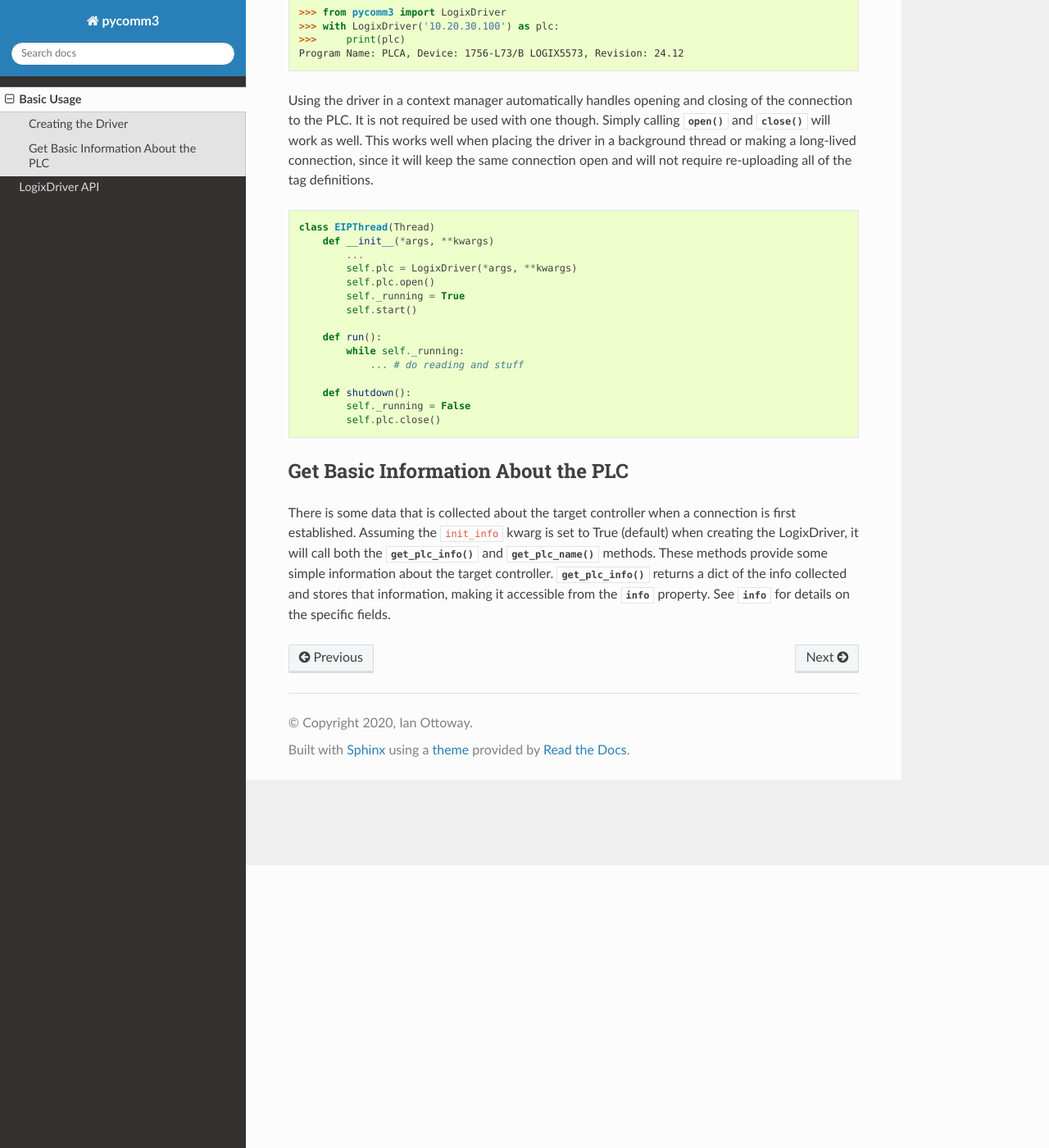
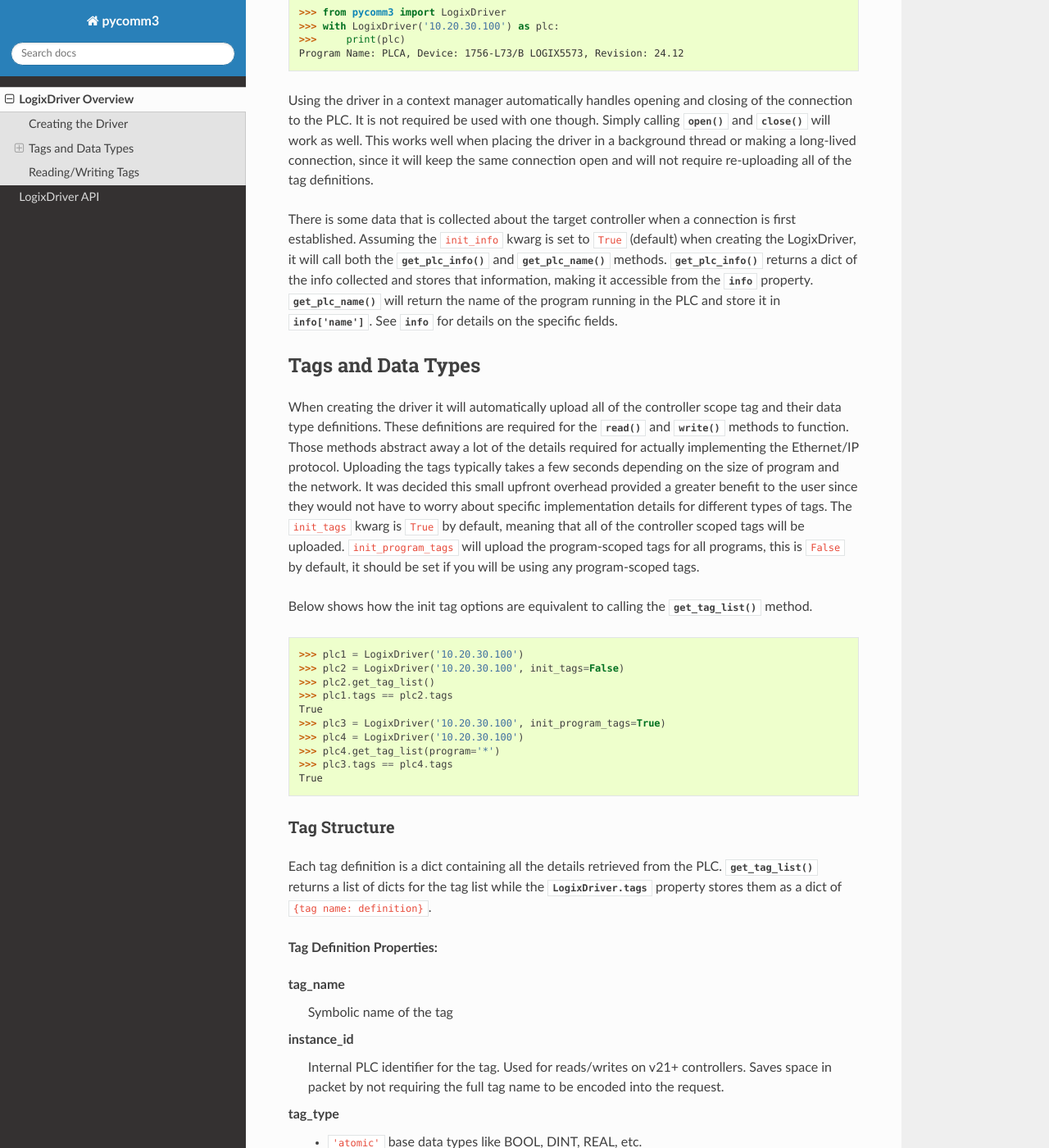
Before and after one commit to ottowayi/pycomm3, a Sphinx documentation site: the page built from docs/usage.rst, in a window 1280 px wide and 1400 px high, scrolled down 345 px. Shown: the whole window at 82% size. Built offline with Sphinx 7.4.7 and the Read the Docs theme 2.0.0, drawn with Linux system fonts in a browser that asks for light colours; some of the changed text lies outside the part shown.

Commit message:
documentation updates

```diff
--- a/docs/usage.rst
+++ b/docs/usage.rst
@@ -1,6 +1,6 @@
-===========
-Basic Usage
-===========
+====================
+LogixDriver Overview
+====================
 
 .. py:currentmodule:: pycomm3
 
@@ -22,30 +22,125 @@
 This works well when placing the driver in a background thread or making a long-lived connection, since it will keep the
 same connection open and will not require re-uploading all of the tag definitions.
 
-.. code-block:: Python
-
-    class EIPThread(Thread)
-        def __init__(*args, **kwargs)
-            ...
-            self.plc = LogixDriver(*args, **kwargs)
-            self.plc.open()
-            self._running = True
-            self.start()
-
-        def run():
-            while self._running:
-                ... # do reading and stuff
-
-        def shutdown():
-            self._running = False
-            self.plc.close()
+There is some data that is collected about the target controller when a connection is first established.  Assuming the
+``init_info`` kwarg is set to ``True`` (default) when creating the LogixDriver, it will call both the :meth:`~LogixDriver.get_plc_info`
+and :meth:`~LogixDriver.get_plc_name` methods. :meth:`~LogixDriver.get_plc_info` returns a dict of the info collected
+and stores that information, making it accessible from the :attr:`~LogixDriver.info` property. :meth:`~LogixDriver.get_plc_name`
+will return the name of the program running in the PLC and store it in :attr:`~LogixDriver.info['name']`.
+See :attr:`~LogixDriver.info` for details on the specific fields.
 
 
-Get Basic Information About the PLC
------------------------------------
+Tags and Data Types
+-------------------
 
-There is some data that is collected about the target controller when a connection is first established.  Assuming the
-``init_info`` kwarg is set to True (default) when creating the LogixDriver, it will call both the :meth:`~LogixDriver.get_plc_info`
-and :meth:`~LogixDriver.get_plc_name` methods.  These methods provide some simple information about the target controller.
-:meth:`~LogixDriver.get_plc_info` returns a dict of the info collected and stores that information, making it accessible
-from the :attr:`~LogixDriver.info` property. See :attr:`~LogixDriver.info` for details on the specific fields.
+When creating the driver it will automatically upload all of the controller scope tag and their data type definitions.
+These definitions are required for the :meth:`~LogixDriver.read` and :meth:`~LogixDriver.write` methods to function.
+Those methods abstract away a lot of the details required for actually implementing the Ethernet/IP protocol. Uploading
+the tags typically takes a few seconds depending on the size of program and the network.  It was decided this small
+upfront overhead provided a greater benefit to the user since they would not have to worry about specific implementation
+details for different types of tags.  The ``init_tags`` kwarg is ``True`` by default, meaning that all of the controller
+scoped tags will be uploaded. ``init_program_tags`` will upload the program-scoped tags for all programs, this is ``False``
+by default, it should be set if you will be using any program-scoped tags.
+
+Below shows how the init tag options are equivalent to calling the :meth:`~LogixDriver.get_tag_list` method.
+
+>>> plc1 = LogixDriver('10.20.30.100')
+>>> plc2 = LogixDriver('10.20.30.100', init_tags=False)
+>>> plc2.get_tag_list()
+>>> plc1.tags == plc2.tags
+True
+>>> plc3 = LogixDriver('10.20.30.100', init_program_tags=True)
+>>> plc4 = LogixDriver('10.20.30.100')
+>>> plc4.get_tag_list(program='*')
+>>> plc3.tags == plc4.tags
+True
+
+Tag Structure
+^^^^^^^^^^^^^
+
+Each tag definition is a dict containing all the details retrieved from the PLC.  :meth:`~LogixDriver.get_tag_list`
+returns a list of dicts for the tag list while the :attr:`LogixDriver.tags` property stores them as a dict of ``{tag name: definition}``.
+
+**Tag Definition Properties:**
+
+tag_name
+    Symbolic name of the tag
+
+instance_id
+    Internal PLC identifier for the tag.  Used for reads/writes on v21+ controllers. Saves space in packet by not requiring
+    the full tag name to be encoded into the request.
+
+tag_type
+    - ``'atomic'`` base data types like BOOL, DINT, REAL, etc.
+    - ``'struct'`` complex data types like STRING, TIMER, PID, etc as well as UDTs and AOIs.
+
+.. _data_type:
+data_type
+    - ``'DINT'``/``'REAL'``/etc name of data type for atomic types
+    - ``{data type definition}`` for structures, detailed in `Structure Definitions`_
+
+external_access
+    ``'Read/Write'``/``'Read Only'``/``'None'`` matches the External Access tag property in the PLC
+
+dim
+    dimensions defined for the tag
+    - ``0`` - not an array
+    - ``1-3`` - a 1 to 3 dimension array tag
+
+dimensions
+    length of each dimension defined, ``0`` if dimension is does not exist.  ``[dim0, dim1, dim2]``
+
+alias
+    ``True``/``False`` if tag is an alias to another.
+
+    .. note:: This is not documented, but an educated guess found through trial and error.
+
+
+
+Structure Definitions
+^^^^^^^^^^^^^^^^^^^^^
+
+While uploading the tag list, any tags with complex data types will have the full definition of structure uploaded as well.
+Inside a tag definition, the `data_type`_ attribute will be a dict containing the structure definition.  The :attr:`LogixDriver.data_types`
+property also provides access to these definitions as a dict of ``{data type name: definition}``.
+
+**Data Type Properties:**
+
+name
+    Name of the data type, UDT, AOI, or builtin structure data types
+
+attributes
+    List of names for each attribute in the structure. Does not include internal tags not shown in Logix, like the host
+    DINT tag that BOOL attributes are mapped to.
+
+template
+    Dict with template definition. Used internally within LogixDriver, allows reading of full structs and allows the read/write
+    methods to monitor the request/response size.
+
+internal_tags
+    A dict with each attribute (including internal, not shown in Logix attributes) of the structure containing the
+    definition for the attribute, ``{attribute: {definition}}``.
+
+    **Definition:**
+
+    tag_type
+        Same as `Tag Structure`_
+
+    data_type
+        Same as `Tag Structure`_
+
+    offset
+        Position of this tag in the response data this tag.
+
+    bit
+        **Optional** BOOL tags are aliased to internal hidden integer tags, this indicates which bit it is aliased to.
+
+    array
+        **Optional** Length of the array if this tag is an array, ``0`` if not an array,
+
+
+Reading/Writing Tags
+--------------------
+
+All reading and writing is handled by the :meth:`~LogixDriver.read` and :meth:`~LogixDriver.write` methods.  The original
+pycomm and other similar libraries will have different methods for handling different types like strings and arrays.
```
Also changed, not shown: docs/requirements.txt (added, +45 -0 lines), 2 other files.
